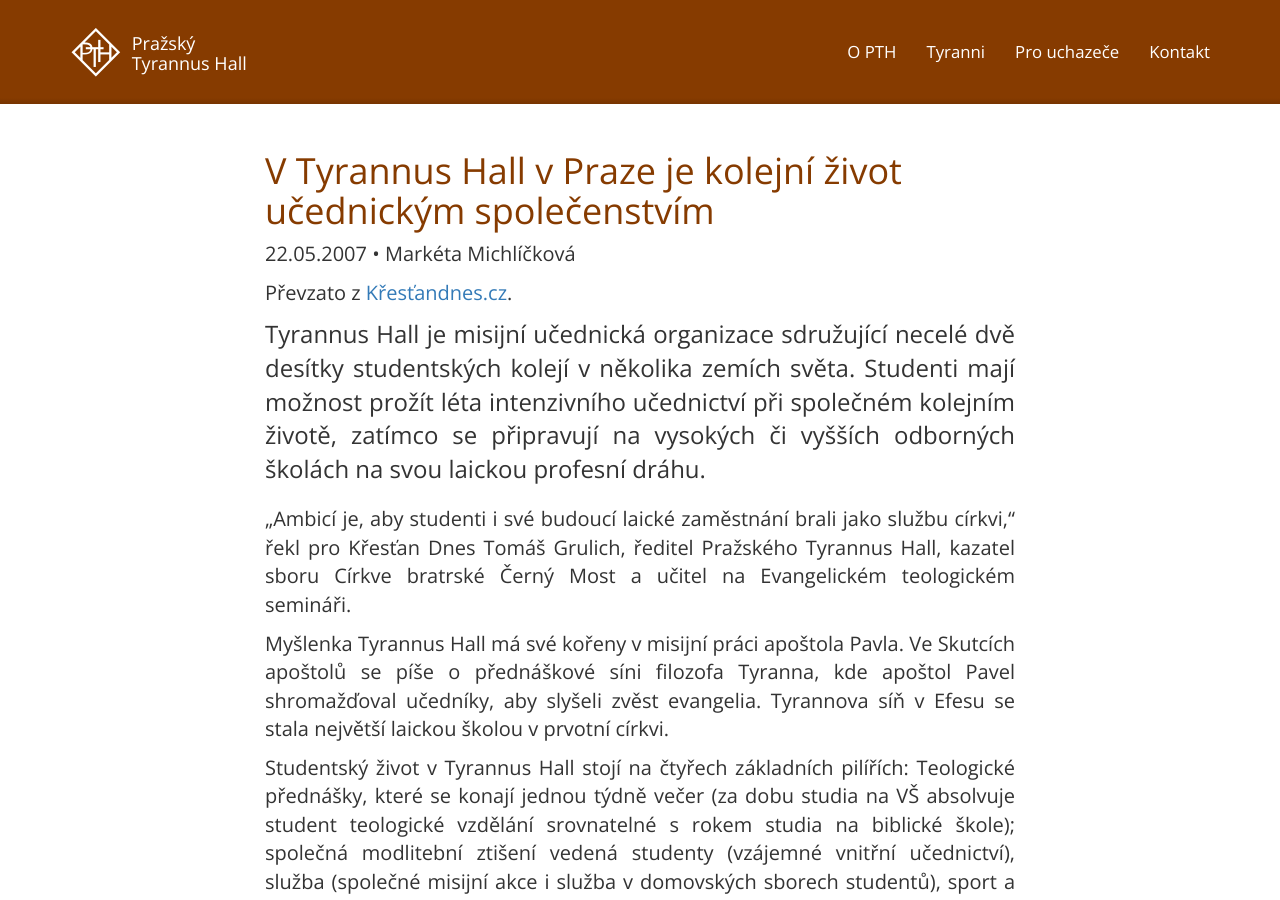
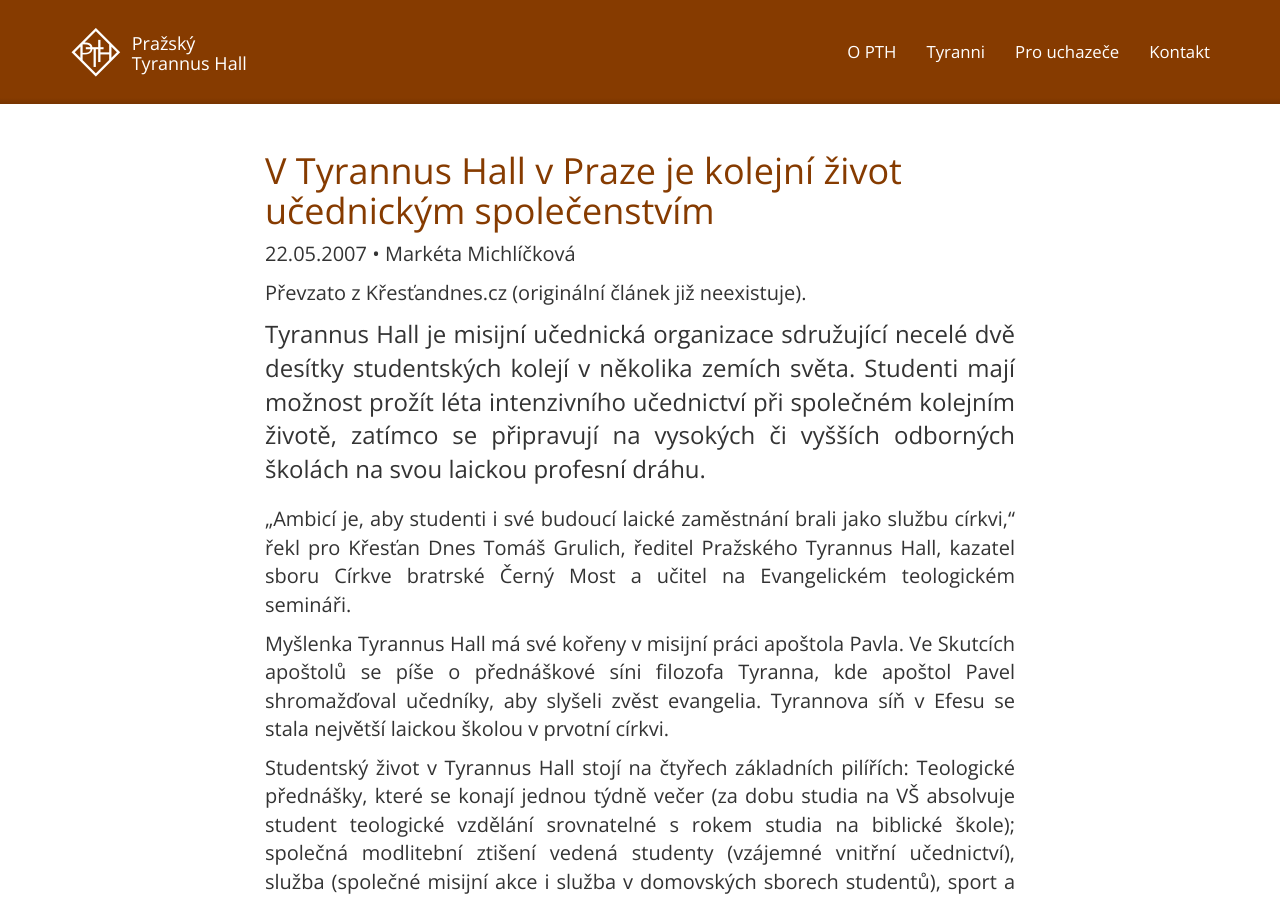
Before and after one commit to vojtha/pth-cz.net, a Jekyll site: the page built from _posts/2007-05-22-krestan-dnes.md, in a window 1280 px wide and 900 px high. Built offline with Jekyll 4.4.1, drawn with Linux system fonts in a browser that asks for light colours; nearby versions of some CDN libraries; some web fonts are replaced; comment, search, counter and statistics services are not loaded.

Commit message:
Opravy neexistujicich odkazu

```diff
--- a/_posts/2007-05-22-krestan-dnes.md
+++ b/_posts/2007-05-22-krestan-dnes.md
@@ -5,7 +5,7 @@
 layout: post
 ---
 
-Převzato z [Křesťandnes.cz](http://www.krestandnes.cz/article/v-tyrannus-hall-v-praze-je-kolejni-zivot-ucednickym-spolecenstvim/6845.htm).
+Převzato z Křesťandnes.cz (originální článek již neexistuje).
 
 <p class="lead">Tyrannus Hall je misijní učednická organizace sdružující necelé dvě desítky studentských kolejí v několika zemích světa.
 Studenti mají možnost prožít léta intenzivního učednictví při společném kolejním životě, zatímco se připravují na
```
Also changed, not shown: _posts/2004-07-01-pth-od-teorie-k-praxi.md (+1 -1 lines).
